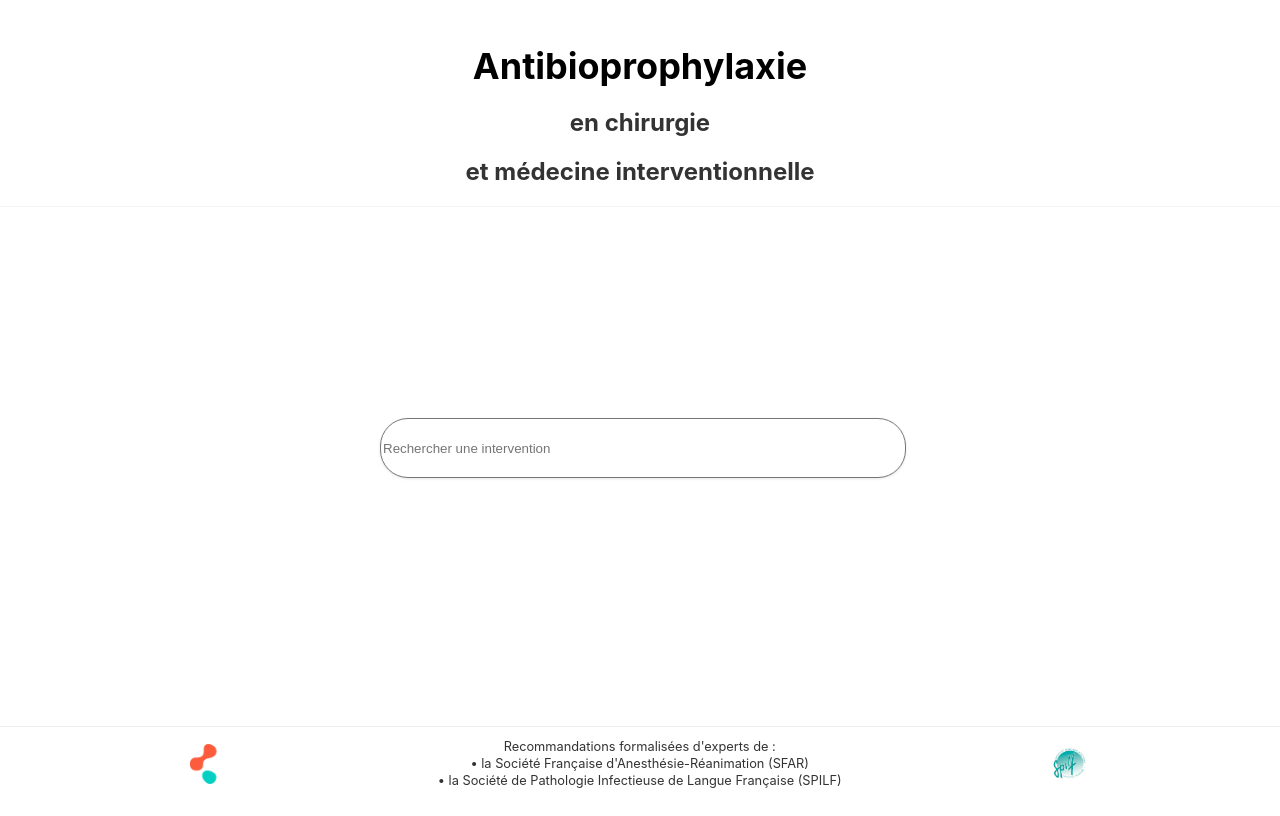
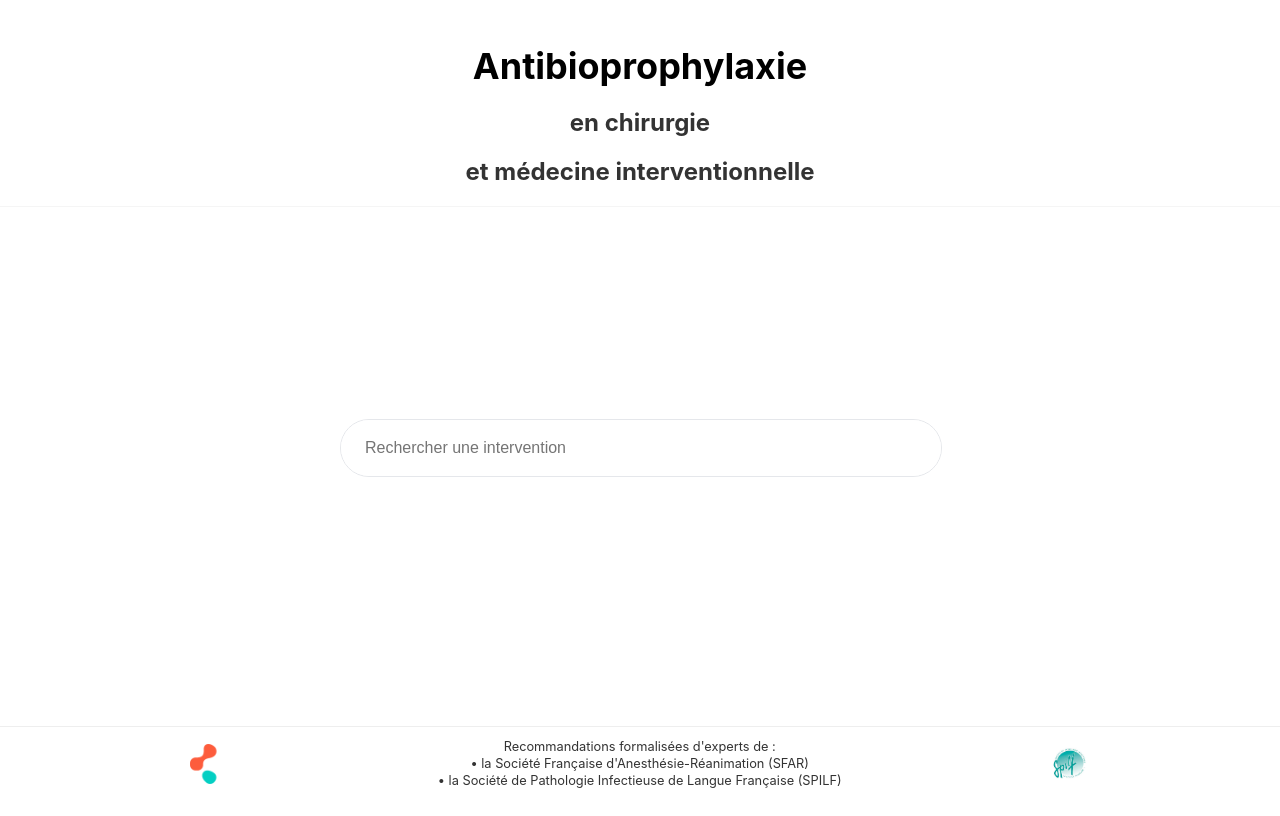
Before and after one commit to tomboulier/recos-antibioprophylaxie-SFAR, a Vue app in the folder frontend/: page / in a window 1280 px wide. Built offline with nearby package versions, Linux system fonts and the light colour scheme.

Commit message:
style: refonte complète de la barre de recherche avec des bords parfaitement arrondis

```diff
--- a/frontend/src/App.vue
+++ b/frontend/src/App.vue
@@ -86,8 +86,8 @@ const handleSearch = (query) => {
 
     <!-- Zone principale pour la recherche et les résultats avec centrage vertical -->
     <div style="flex: 1; display: flex; flex-direction: column; justify-content: center; align-items: center; padding: 20px;">
-      <!-- Barre de recherche beaucoup plus large avec espacement optimal -->
-      <div style="width: 100%; max-width: 520px; margin: 0 auto; display: flex; justify-content: center; align-items: center;">
+      <!-- Barre de recherche beaucoup plus large (maquette) -->
+      <div style="width: 100%; max-width: 600px; margin: 0 auto; display: flex; justify-content: center; align-items: center;">
         <SearchBar @search="handleSearch" />
       </div>
 
--- a/frontend/src/components/SearchBar.vue
+++ b/frontend/src/components/SearchBar.vue
@@ -45,24 +45,25 @@ watch(searchInput, (newValue) => {
 
 <template>
   <div class="relative w-full mx-auto mb-4">
-    <!-- Input de recherche large avec bordures très arrondies, style épuré -->
+    <!-- Input de recherche large avec bordures parfaitement arrondies -->
+    <div style="border: 1px solid #E5E7EB; border-radius: 50px; overflow: hidden; background-color: white; width: 100%; height: 56px; display: flex; align-items: center;">
       <input
         v-model="searchInput"
         type="text"
         placeholder="Rechercher une intervention"
-      class="w-full px-6 py-3 bg-white border border-gray-300 text-gray-800 text-lg placeholder-gray-500"
+        style="width: 100%; height: 100%; padding: 0 24px; border: none; outline: none; font-size: 16px; color: #333;"
         @input="handleSearch"
-      style="height: 56px; min-width: 100%; border-radius: 28px; box-shadow: 0 1px 3px rgba(0,0,0,0.1);"
       />
+    </div>
 
     <!-- Bouton de réinitialisation (X) visible uniquement quand il y a du texte -->
     <button
       v-if="hasInput"
       @click="clearSearch"
-      class="absolute right-6 top-1/2 transform -translate-y-1/2 text-gray-400 hover:text-gray-600"
+      style="position: absolute; right: 20px; top: 50%; transform: translateY(-50%); background: none; border: none; cursor: pointer; color: #9CA3AF; z-index: 10;"
       aria-label="Effacer la recherche"
     >
-      <svg xmlns="http://www.w3.org/2000/svg" class="h-6 w-6" viewBox="0 0 20 20" fill="currentColor">
+      <svg xmlns="http://www.w3.org/2000/svg" width="20" height="20" viewBox="0 0 20 20" fill="currentColor">
         <path fill-rule="evenodd" d="M10 18a8 8 0 100-16 8 8 0 000 16zM8.707 7.293a1 1 0 00-1.414 1.414L8.586 10l-1.293 1.293a1 1 0 101.414 1.414L10 11.414l1.293 1.293a1 1 0 001.414-1.414L11.414 10l1.293-1.293a1 1 0 00-1.414-1.414L10 8.586 8.707 7.293z" clip-rule="evenodd" />
       </svg>
     </button>
```
Lines whose indentation alone changed are shown as unchanged.
